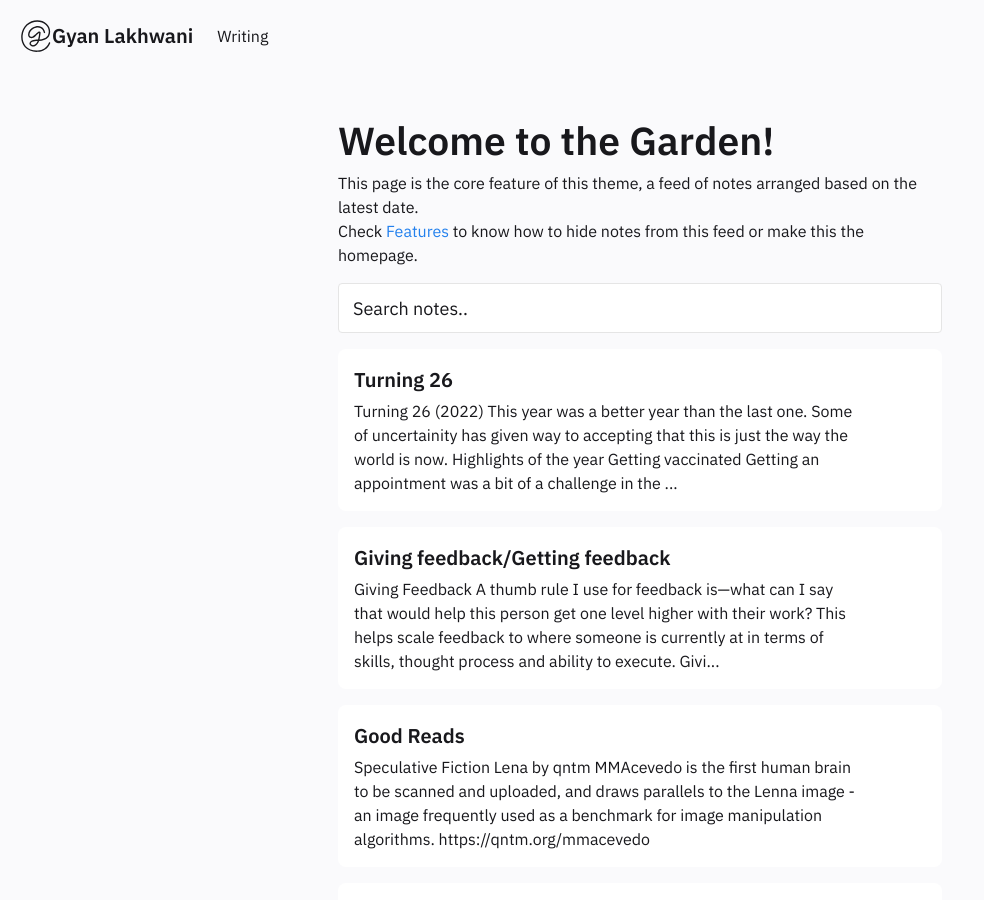
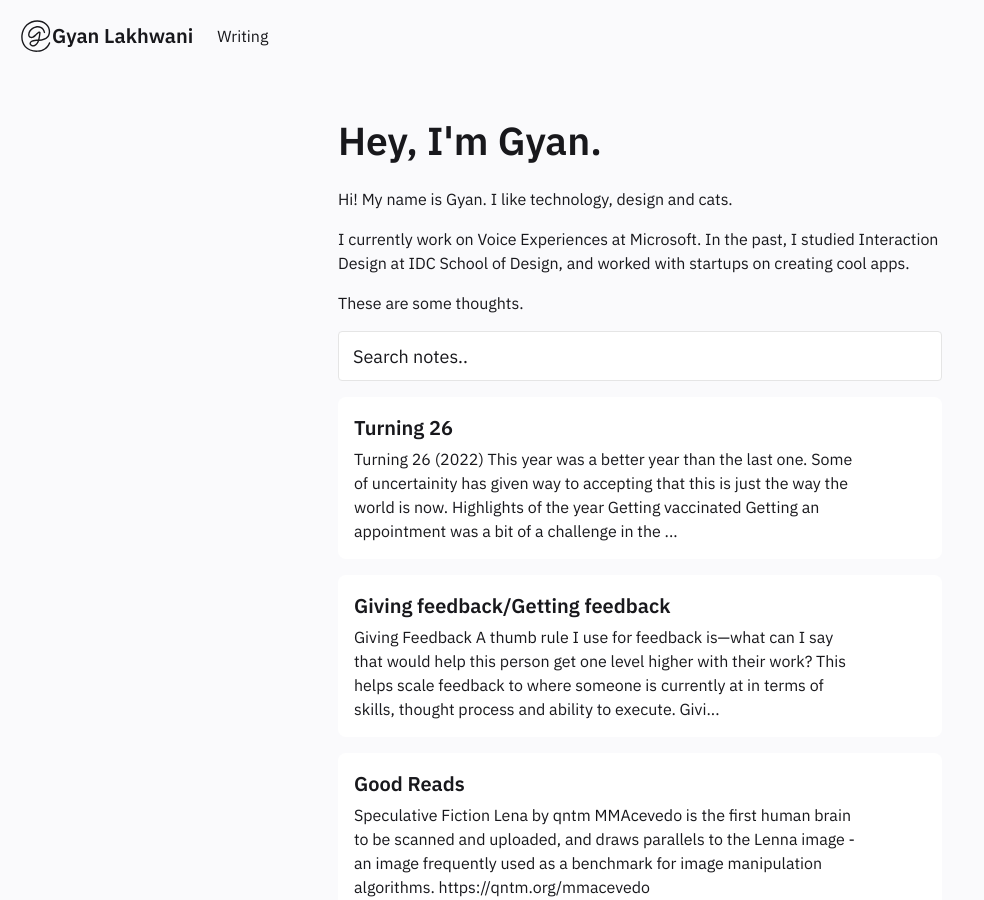
Before and after one commit to gyanl/garden, a Jekyll site: the page built from pages/notes.md, in a window 1280 px wide and 900 px high. Shown: the whole window, without its empty margins (0-984 px from the left). Built offline with Jekyll 4.4.1, drawn with Linux system fonts in a browser that asks for light colours; some of the changed text lies outside the part shown.

Commit message:
make writing home page

```diff
--- a/_config.yml
+++ b/_config.yml
@@ -28,10 +28,10 @@ url: "https://jekyll-garden.github.io/" # the base hostname & protocol for your
 # your social media links etc
 #######################################################################
 
-heading: Digital Garden # Change this
+heading: Gyan Lakhwani # Change this
 copyright:
-  year: 2021
-  msg: Your Name # This is a mandatory attribute for copyright to be displayed ; If deleting this, edit at footer layout.
+  year: 2022
+  msg: Gyan Lakhwani # This is a mandatory attribute for copyright to be displayed ; If deleting this, edit at footer layout.
 
 
 #####################################################################
@@ -79,7 +79,7 @@ preferences:
   flashcards:
     enabled: false #Not supported in NotesGadern theme
   homepage:
-    enabled: true ##If you need a homepage, change this to true and edit _includes/Homepage.html
+    enabled: false ##If you need a homepage, change this to true and edit _includes/Homepage.html
 
 encoding: utf-8
 
--- a/_includes/FeedContent.html
+++ b/_includes/FeedContent.html
@@ -1,8 +1,16 @@
 <div class="block">
-    <h1>Welcome to the Garden!</h1>
+  <h1>Hey, I'm Gyan.</h1>
 
-    This page is the core feature of this theme, a feed of notes arranged based on the latest date. </br>
-    Check <a href="../posts/features" style="color:var(--link);">Features</a> to know how to hide notes from this feed or make this the homepage.
+  <p>
+    Hi! My name is Gyan. I like technology, design and cats.
+  </p>
 
+  <p>
+    I currently work on Voice Experiences at Microsoft. In the past, I studied Interaction Design at IDC School of Design, and worked with startups on creating cool apps.
+  </p>
 
-    </div>
+  <p>
+These are some thoughts.
+  </p>
+
+</div>
```
